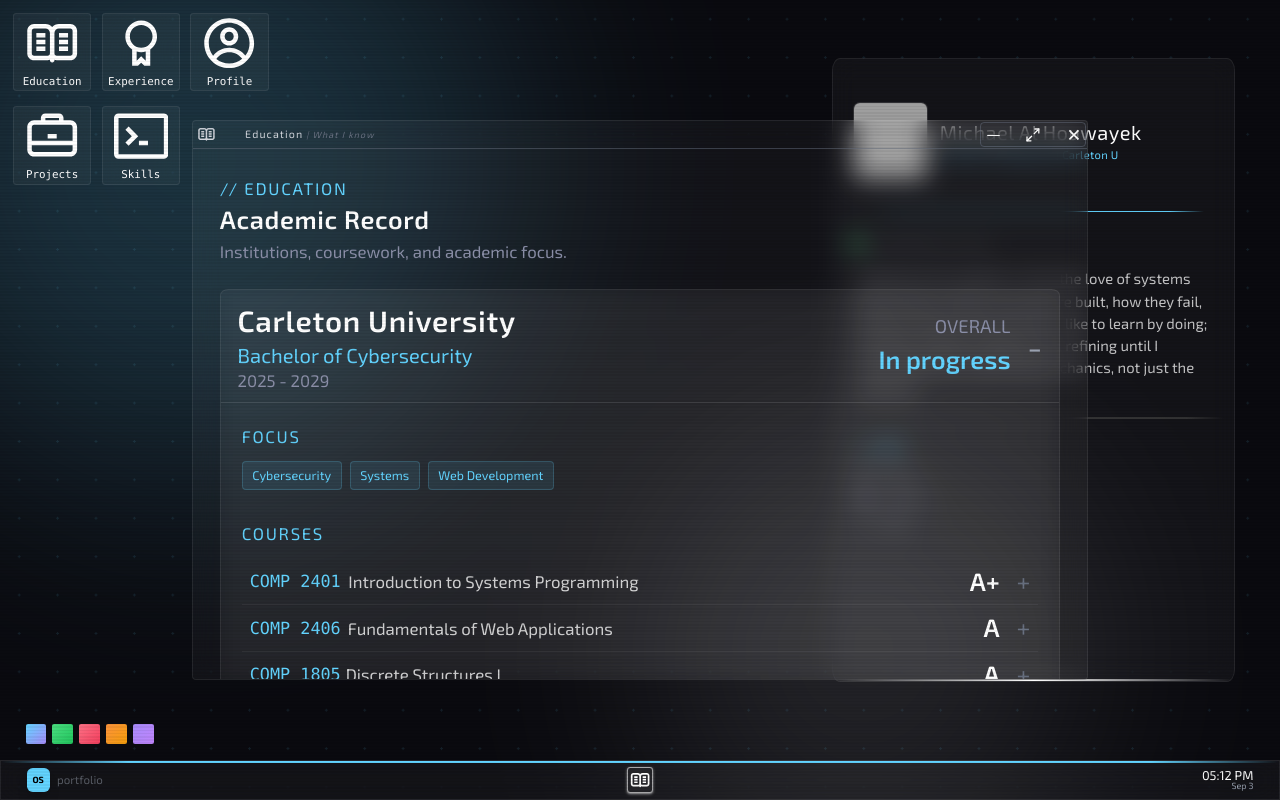
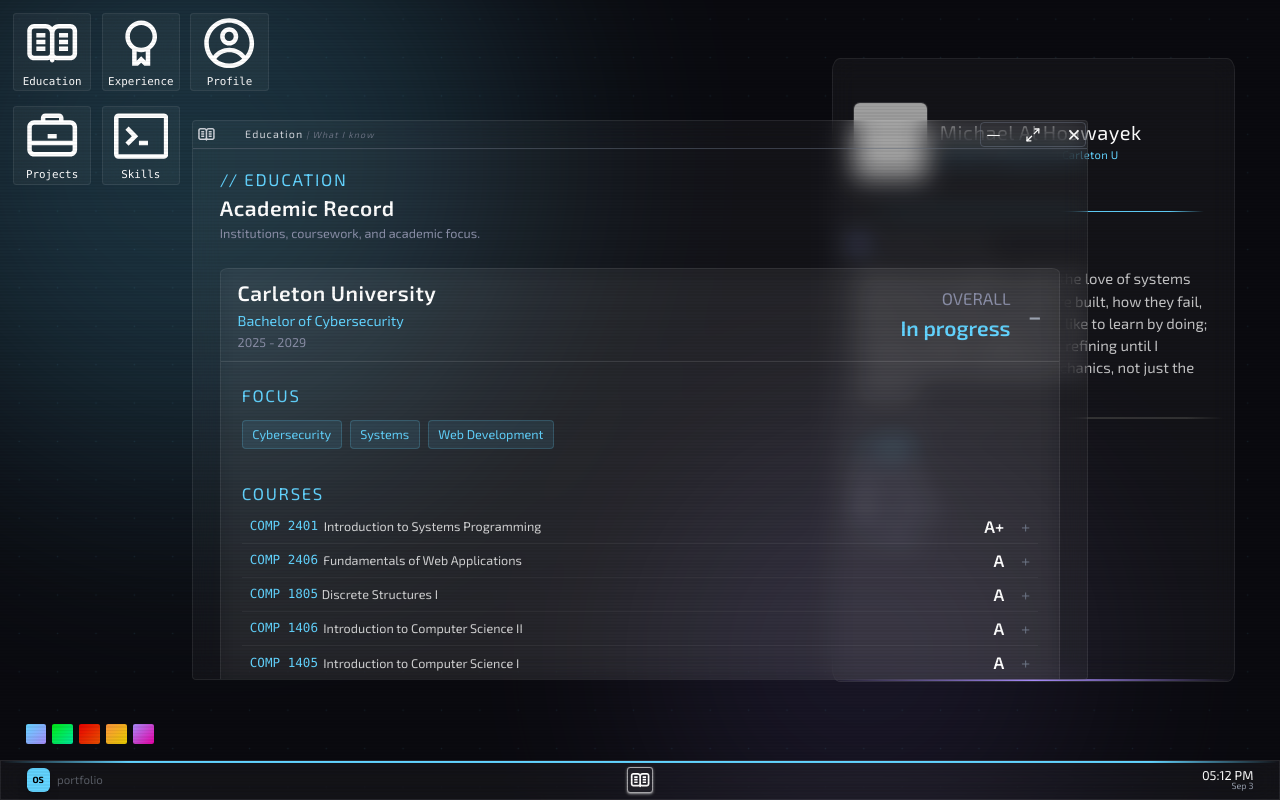
Before and after one commit to mikesiez/portfolio-site, a React app: page / in a window 1280 px wide. Both pictures are taken after a click on the button "Education". Built offline with nearby package versions, Linux system fonts and the light colour scheme; grey boxes are pictures that could not be loaded; the HTML template or start-up script is replaced by a standard one.

Commit message:
minor ui adjustments

```diff
--- a/src/App.jsx
+++ b/src/App.jsx
@@ -41,23 +41,23 @@
   },
 
   green: {
-    accent: "#4ade80",
-    accent2: "#22c55e",
+    accent: "#00e813",
+    accent2: "#00e89f",
   },
 
   red: {
-    accent: "#fb7185",
-    accent2: "#f43f5e",
+    accent: "#e80000",
+    accent2: "#e85100",
   },
 
   orange: {
     accent: "#fb923c",
-    accent2: "#f59e0b",
+    accent2: "#e8cd00",
   },
 
   purple: {
     accent: "#a78bfa",
-    accent2: "#c084fc",
+    accent2: "#e800a6",
   },
 };
 function setTheme(theme) {
@@ -71,6 +71,7 @@
     themes[theme].accent2
   );
 }
+setTheme("cyan")
 
 
 const appFiles = import.meta.glob("./apps/*.jsx", {
@@ -181,7 +182,7 @@
         <div
           className="absolute inset-0 pointer-events-none"
           style={{
-            backgroundImage: `radial-gradient(circle, rgb(from var(--accent) r g b / 0.1) 4%, transparent 5%)`,
+            backgroundImage: `radial-gradient(circle, rgb(from var(--accent) r g b / 0.1) 2%, transparent 4%)`,
             backgroundSize: "3vw 3vw",
           }}
         />
--- a/src/Globals.css
+++ b/src/Globals.css
@@ -9,6 +9,7 @@
   color: white;
   background-color: rgb(20, 20, 20);
   font-family: 'Exo 2', sans-serif;
+  /* font-family:'JetBrains Mono', 'Fira Code', monospace; */
 }
 body::after {
   content: '';
@@ -59,7 +60,7 @@
   }
   .appIcon {
     @apply
-    hover:shadow-[0_0_0.7vh_var(--accent)]
+    hover:shadow-[0_0_0.7vh_var(--accent-2)]
     hover:scale-105  hover:cursor-pointer
     rounded-[4%]
     overflow-visible transition
@@ -92,11 +93,11 @@
       overflow-hidden
   }
   .appMainDiv[data-maximized="true"]{
-    @apply w-full h-full m-0
+    @apply w-full h-full m-0 border-none rounded-none
   }
   .appContainer{
     @apply
-      @container flex-1 min-h-0 overflow-y-auto pt-[2%]
+      @container flex-1 min-h-0 overflow-y-auto py-[2%]
   }
 }
 
--- a/src/apps/Education.jsx
+++ b/src/apps/Education.jsx
@@ -86,16 +86,16 @@
     <div className={className} data-maximized={maximized}>
       <Topbar maximize={maximize} maximized={maximized} Icon={config.icon} name={config.name} desc={config.desc}/>
 
-      <div className="appContainer p-[3%]">
+      <div className="appContainer px-[3%]">
 
         <div className="mb-[3%]">
           <p className="text-[2cqw] text-(--accent) tracking-widest">
             // EDUCATION
           </p>
-          <h1 className="text-[3cqw] font-semibold tracking-wide">
+          <h1 className="text-[2.5cqw] font-semibold tracking-wide">
             Academic Record
           </h1>
-          <p className="text-[2cqw] text-(--text-secondary)">
+          <p className="text-[1.5cqw] text-(--text-secondary)">
             Institutions, coursework, and academic focus.
           </p>
         </div>
@@ -108,7 +108,7 @@
             return (
               <div
                 key={school.institution}
-                className="glass rounded-[1%] overflow-hidden transition-all "
+                className="glass rounded-[1%] overflow-hidden transition-all"
               >
 
                 {/* Institution header */}
@@ -119,25 +119,25 @@
                   <div className="flex items-center justify-between">
 
                     <div>
-                      <p className="text-[3.5cqw] font-semibold tracking-wide">
+                      <p className="text-[2.5cqw] font-semibold tracking-wide">
                         {school.institution}
                       </p>
 
-                      <p className="text-[2.4cqw] text-(--accent) leading-[3cqh]">
+                      <p className="text-[1.7cqw] text-(--accent) leading-[3cqh]">
                         {school.degree}
                       </p>
 
-                      <p className="text-[2cqw] text-(--text-secondary) mt-[0.5%]">
+                      <p className="text-[1.5cqw] text-(--text-secondary) mt-[0.5%]">
                         {school.period}
                       </p>
                     </div>
 
                     <div className="flex items-center gap-[2cqw]">
                       <div className="text-right">
-                        <p className="text-[2.2cqw] text-(--text-secondary)">
+                        <p className="text-[2cqw] text-(--text-secondary)">
                           OVERALL
                         </p>
-                        <p className="text-[3cqw] text-(--accent) font-semibold">
+                        <p className="text-[2.5cqw] text-(--accent) font-semibold">
                           {school.grade}
                         </p>
                       </div>
@@ -151,10 +151,11 @@
                 </button>
 
                 <div
-                    className={`overflow-hidden transition-all duration-300 ease-in-out ${
-                        institutionOpen ? "max-h-[1000px] opacity-100" : "max-h-0 opacity-0"
-                    }`}
+                    className={`overflow-hidden grid transition-[grid-template-rows] duration-300 ease-in-out
+                      ${institutionOpen ? "grid-rows-[1fr]" : "grid-rows-[0fr]"}
+                    `}
                 >
+                  <div className='min-h-0'>
                     <div className="border-t border-white/10 p-[2.5%]">
 
                       {/* Focus */}
@@ -178,7 +179,7 @@
                       {/* Courses */}
                       {school.courses.length > 0 && (
                         <div>
-                        <p className="text-[2cqw] text-(--accent) tracking-widest mb-[1.5%]">
+                          <p className="text-[2cqw] text-(--accent) tracking-widest mb-[0.5%]">
                             COURSES
                           </p>
 
@@ -198,21 +199,21 @@
                                     className="w-full flex items-center justify-between py-[0.5%] text-left hover:bg-white/5 hover:cursor-pointer px-[1%] transition"
                                   >
                                     <div className="flex items-center gap-[2%] whitespace-nowrap">
-                                    <span className="text-[2cqw] text-(--accent) font-mono">
+                                      <span className="text-[1.5cqw] text-(--accent) font-mono">
                                         {course.code}
                                       </span>
 
-                                    <span className="text-[2cqw] text-white/80">
+                                      <span className="text-[1.5cqw] text-white/80">
                                         {course.name}
                                       </span>
                                     </div>
 
                                     <div className="flex items-center gap-[2cqw]">
-                                    <span className="text-[3cqw] font-semibold text-white">
+                                      <span className="text-[2cqw] font-semibold text-white">
                                         {course.grade}
                                       </span>
 
-                                    <span className="text-[3cqw] text-gray-500">
+                                      <span className="text-[2cqw] text-gray-500">
                                         {courseOpen ? "-" : "+"}
                                       </span>
                                     </div>
@@ -224,7 +225,7 @@
                                       }`}
                                   >
                                     <div className="px-[4%] pb-[2%]">
-                                    <p className="text-[2cqw] text-(--text-secondary) leading-relaxed">
+                                      <p className="text-[1.5cqw] text-(--text-secondary) leading-relaxed">
                                         {`>> ${course.details}`}
                                       </p>
                                     </div>
@@ -252,16 +253,16 @@
                                 className="flex items-center justify-between border-b border-white/5"
                               >
                                 <div className='ml-[1%]'>
-                                <span className="text-[2cqw] text-(--accent) font-mono">
+                                  <span className="text-[1.5cqw] text-(--accent) font-mono">
                                     {course.code}
                                   </span>
 
-                                <span className="text-[2cqw] text-white/80 ml-[3%]">
+                                  <span className="text-[1.5cqw] text-white/80 ml-[3%]">
                                     {course.name}
                                   </span>
                                 </div>
 
-                              <span className="text-[2.5cqw] py-[0.3%] font-semibold">
+                                <span className="text-[2cqw] py-[0.3%] font-semibold">
                                   {course.grade}
                                 </span>
                               </div>
@@ -270,6 +271,7 @@
                         </div>
                       )}
 
+                    </div>
                   </div>
                 </div>
 
--- a/src/components/ProfCard.jsx
+++ b/src/components/ProfCard.jsx
@@ -31,7 +31,7 @@
       bg-[linear-gradient(to_right,transparent_0%,var(--accent)_10%,var(--accent)_90%,transparent_100%)]"/>
 
       <div className="flex w-[60%] h-[5%] ml-[5%] items-center">
-        <span className="rounded-full h-[30%] aspect-square bg-[#4ade80] shadow-[0_0_6px_#4ade80]"/>
+        <span className="rounded-full h-[30%] aspect-square bg-(--accent-2) shadow-[0_0_6px_var(--accent)]"/>
         <p className="text-[min(3cqw,2cqh)] text-gray-400/70 ml-[4%] tracking-widest">Available for work</p>
       </div>
       <div id="bottom container" className="*:text-[min(3.7cqw,2.5cqh)] ml-[6%] mt-[2%] w-[88%]">
@@ -44,7 +44,7 @@
       bg-[linear-gradient(to_right,transparent_0%,rgb(59_59_59)_10%,rgb(59_59_59)_90%,transparent_100%)] opacity-80"/>
 
       <div className="flex flex-col gap-[0.8vh] ml-[5%]">
-        <p className="text-[min(3.5cqw,2.5cqh)] text-(--accent)">// LINKS</p>
+        <p className="text-[min(4cqw,3.2cqh)] text-(--accent)">// LINKS</p>
         {profile.socials.map((social) => {
           const IconComponent = social.icon;
           return (
@@ -53,7 +53,7 @@
               href={social.url}
               target="_blank"
               rel="noopener noreferrer"
-              className="flex items-center gap-[0.5vw] text-(--text-secondary) text-[min(3.2cqw,2.5cqh)]"
+              className="flex items-center gap-[0.5vw] text-(--text-secondary) text-[min(3.8cqw,3cqh)] hover:text-(--accent-2) hover:text-[min(4cqw,3.2cqh)] transition-all"
             >
               <IconComponent className="aspect-square w-[5%]"/>
               <span>{social.platform}</span>
```
Also changed, not shown: reference.png (deleted), todo.txt. Lines whose indentation alone changed are shown as unchanged.
